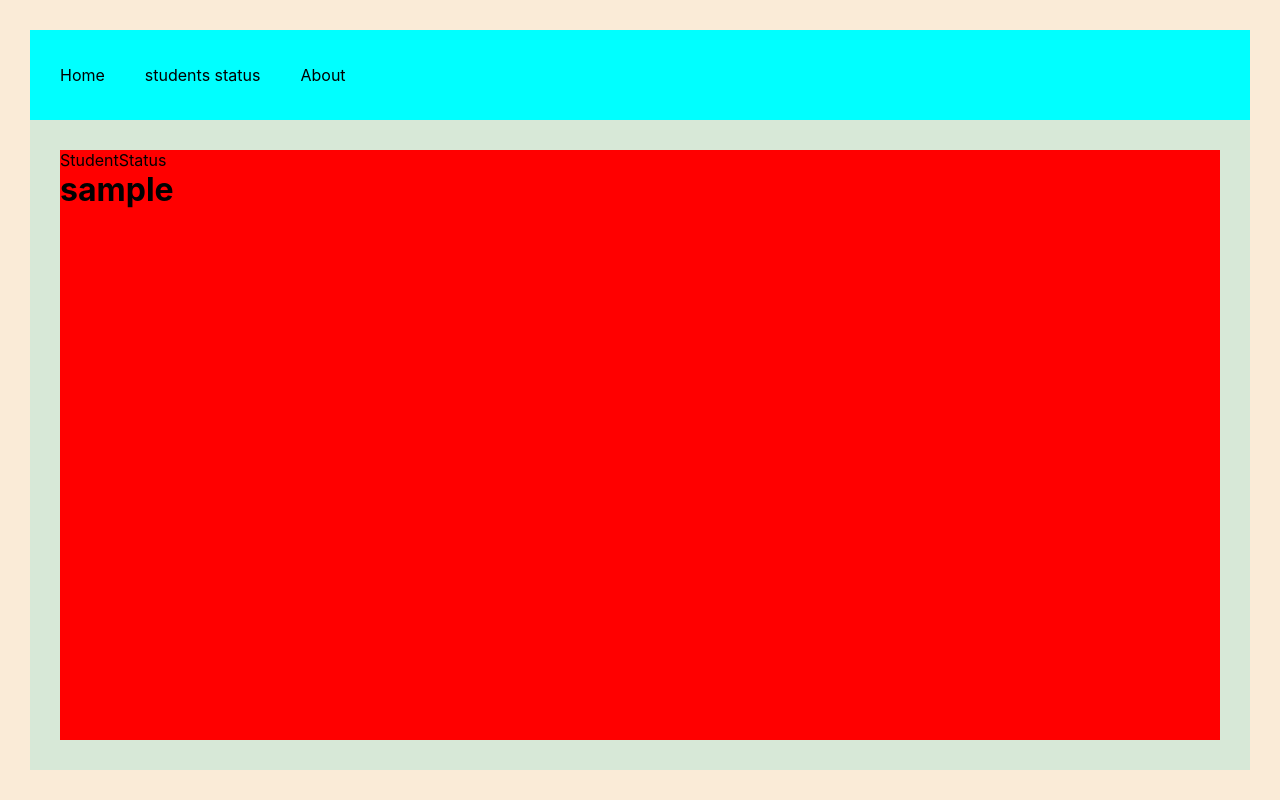
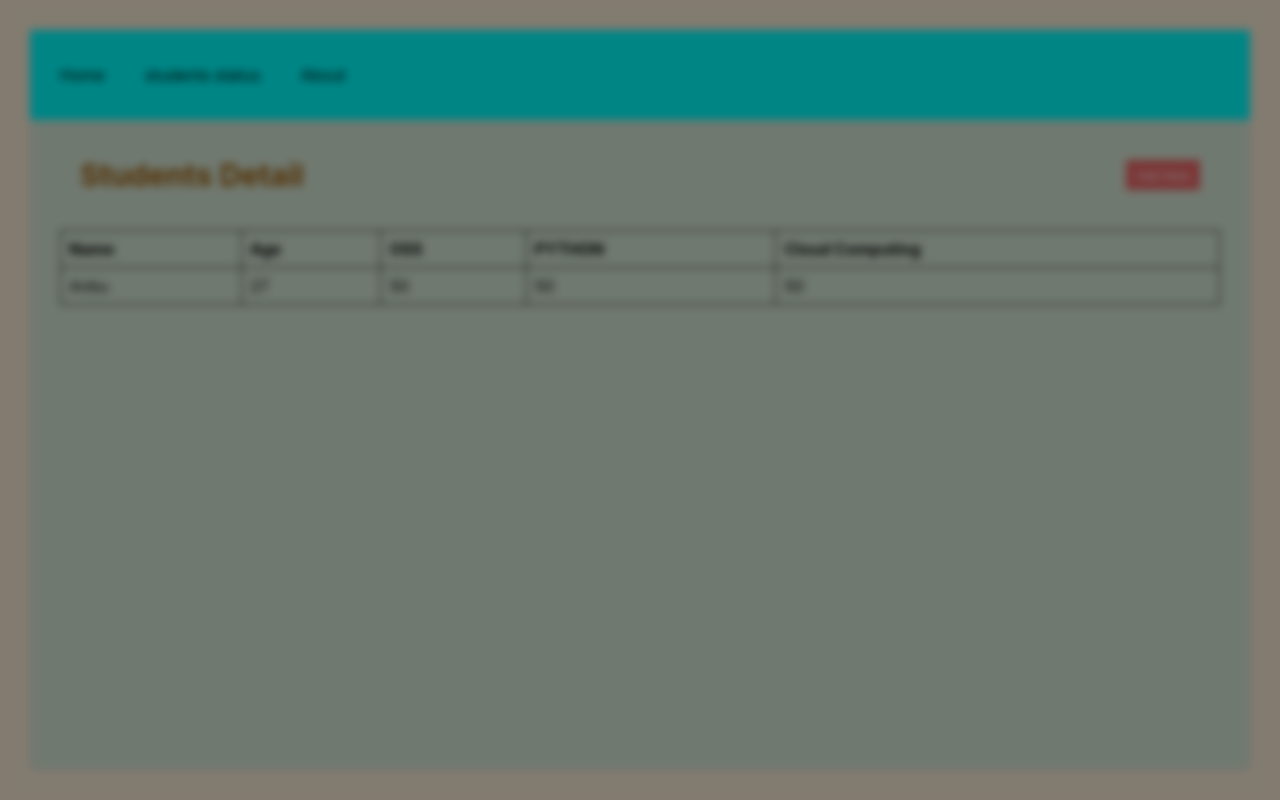
Before and after one commit to yesudoss-aeq/react-crud, a React (Create React App) app: page /students in a window 1280 px wide. Built offline with nearby package versions, Linux system fonts and the light colour scheme.

Commit message:
second commit .

```diff
--- a/src/layout/pages/index.jsx
+++ b/src/layout/pages/index.jsx
@@ -6,8 +6,6 @@ import About from "./about";
 import styles from "./pages.module.css";
 
 const Page = () => {
-  const [name, setName] = useState("sample");
-
   return (
     <div className={styles.pagesContainer}>
       <div className={styles.innerContent}>
@@ -17,8 +15,6 @@ const Page = () => {
           <Route path="about" element={<About />} />
           {/* <Route path="/*" element={<About />} /> */}
         </Routes>
-
-        <h1 onClick={() => setName("changed")}>{name}</h1>
       </div>
     </div>
   );
--- a/src/layout/pages/pages.module.css
+++ b/src/layout/pages/pages.module.css
@@ -3,8 +3,6 @@
   padding: 30px;
 }
 .innerContent {
-  background-color: red;
-
   width: 100%;
   height: 100%;
 }
--- a/src/layout/pages/students/index.jsx
+++ b/src/layout/pages/students/index.jsx
@@ -1,9 +1,42 @@
-import React from 'react'
+import React from "react";
+import styles from "./students.module.css";
 
 const StudentStatus = () => {
   return (
-    <div>StudentStatus</div>
-  )
-}
+    <>
+      <div className={styles.container}>
+        <div className={styles.heading}>
+          <h1>Students Detail</h1>
+          <button>Add New</button>
+        </div>
+        <div className={styles.tableContainer}>
+          <table>
+            <thead>
+              <tr>
+                <th>Name</th>
+                <th>Age</th>
+                <th>OSS</th>
+                <th>PYTHON</th>
+                <th>Cloud Computing</th>
+              </tr>
+            </thead>
+            <tbody>
+              <tr>
+                <td>Anbu</td>
+                <td>27</td>
+                <td>50</td>
+                <td>50</td>
+                <td>50</td>
+              </tr>
+            </tbody>
+          </table>
+        </div>
+      </div>
+      <div className={styles.backdrop}>
+        <form action=""></form>
+      </div>
+    </>
+  );
+};
 
-export default StudentStatus
+export default StudentStatus;
--- a/src/layout/pages/students/students.module.css
+++ b/src/layout/pages/students/students.module.css
@@ -0,0 +1,58 @@
+.container {
+  width: 100%;
+  height: 100%;
+  display: flex;
+  flex-direction: column;
+  gap: 30px;
+  /* background-color: aqua; */
+}
+
+.heading h1 {
+  font-size: 30px;
+  color: rgb(159, 94, 9);
+}
+
+.heading button {
+  background-color: rgb(236, 102, 102);
+  border: none;
+  outline: none;
+  height: 30px;
+  padding-left: 10px;
+  padding-right: 10px;
+  color: white;
+}
+.heading button:hover {
+  background-color: green;
+  cursor: pointer;
+}
+.heading {
+  width: 100%;
+  height: 50px;
+  /* background-color: red; */
+  display: flex;
+  justify-content: space-between;
+  align-items: center;
+  padding-left: 20px;
+  padding-right: 20px;
+}
+
+.tableContainer table {
+  border-collapse: collapse;
+  width: 100%;
+}
+.tableContainer th,
+.tableContainer td {
+  border: 1px solid black;
+  text-align: left;
+  padding: 8px;
+}
+
+.backdrop {
+  position: absolute;
+  top: 0;
+  left: 0;
+  height: 100%;
+  width: 100%;
+  background-color: #0000007a;
+  backdrop-filter: blur(4px);
+}
```
